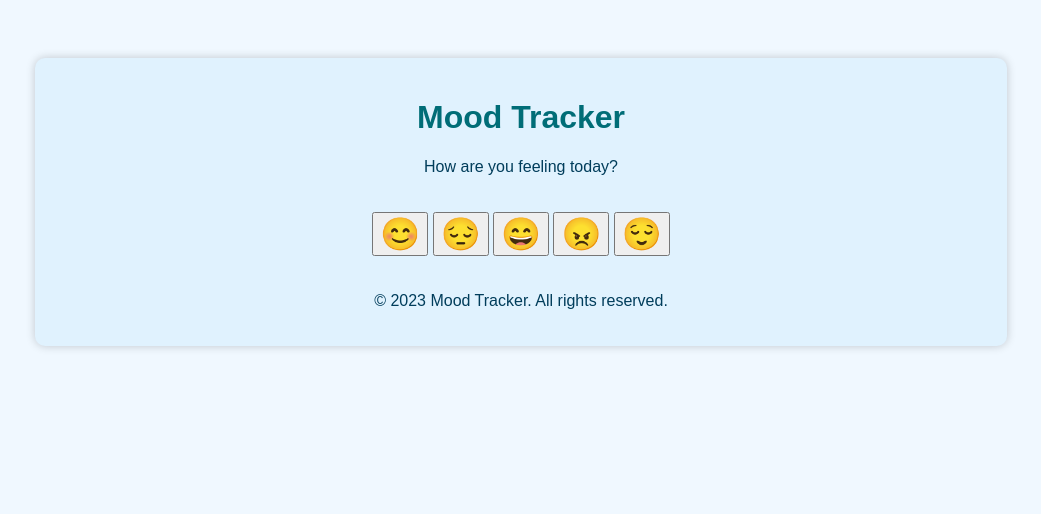
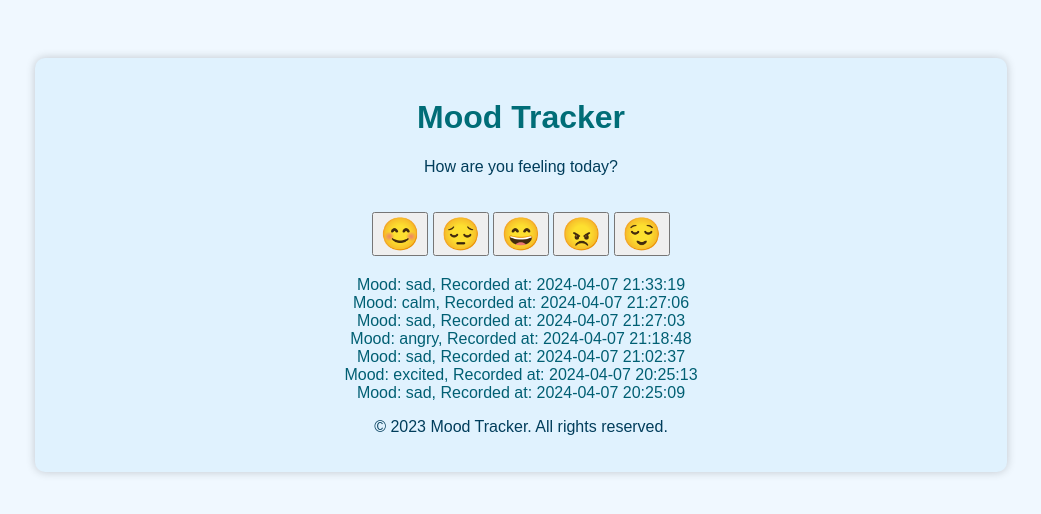
Before and after one commit to SATOSHIFNAKAMOTO/TherapyBuddyBackend, a Flask app: page / in a window 1280 px wide. Shown: the top 514 px of the page, without its empty margins (119-1160 px from the left). Run offline with Flask 2, Linux system fonts and the light colour scheme; data comes from the database, SQL or seed files in the repository; both versions use the stored data as it was after the commit.

Commit message:
added mood display

```diff
--- a/main.py
+++ b/main.py
@@ -48,6 +48,22 @@ def submit_mood():
     else:
         return jsonify({'status': 'error', 'message': 'Mood not provided'}), 400
 
+@app.route('/get_moods', methods=['GET'])
+def get_moods():
+    conn = sqlite3.connect(DATABASE)
+    conn.row_factory = sqlite3.Row  # This enables column access by name: row['column_name']
+    cursor = conn.cursor()
+
+    cursor.execute('SELECT * FROM moods ORDER BY timestamp DESC')
+    moods = cursor.fetchall()
+
+    # Convert the response to a list of dicts, which can be easily turned into JSON
+    moods_list = [dict(row) for row in moods]
+
+    conn.close()
+    return jsonify(moods_list)
+
+
 if __name__ == '__main__':
     init_db()
     app.run(debug=True)
--- a/static/js/mood.js
+++ b/static/js/mood.js
@@ -4,7 +4,7 @@ document.addEventListener('DOMContentLoaded', function () {
 
     moodButtons.forEach(button => {
         button.addEventListener('click', function () {
-            const mood = this.dataset.mood;  // 'data-mood' attribute value of clicked button
+            const mood = this.dataset.mood;
 
             fetch('/submit_mood', {
                 method: 'POST',
@@ -20,12 +20,33 @@ document.addEventListener('DOMContentLoaded', function () {
                 return response.json();
             })
             .then(data => {
-                console.log(data); // For debugging: log the data received from server
-                alert('Your mood has been recorded: ' + mood);  // Alert or modify the DOM as required
+                console.log(data);
+                alert('Your mood has been recorded: ' + mood);
+                updateMoodList(); // Refresh the display with the new entry
             })
             .catch((error) => {
                 console.error('There has been a problem with your fetch operation:', error);
             });
         });
     });
+
+    function updateMoodList() {
+        fetch('/get_moods')
+            .then(response => response.json())
+            .then(data => {
+                const moodList = document.getElementById('mood-list');
+                moodList.innerHTML = '';
+
+                data.forEach(moodEntry => {
+                    const moodItem = document.createElement('div');
+                    moodItem.textContent = `Mood: ${moodEntry.mood}, Recorded at: ${moodEntry.timestamp}`;
+                    moodList.appendChild(moodItem);
+                });
+            })
+            .catch((error) => {
+                console.error('Error fetching moods:', error);
+            });
+    }
+
+    updateMoodList(); // Retrieve and display moods on initial page load
 });
--- a/templates/index.html
+++ b/templates/index.html
@@ -4,7 +4,8 @@
     <meta charset="UTF-8">
     <meta name="viewport" content="width=device-width, initial-scale=1.0">
     <title>Mood Tracker</title>
-    <link rel="stylesheet" href="{{ url_for('static', filename='styles.css') }}">
+    <!-- Ensure the path to the CSS file is correct -->
+    <link rel="stylesheet" href="{{ url_for('static', filename='css/styles.css') }}">
 </head>
 <body>
     <div class="container">
@@ -14,27 +15,21 @@
         </header>
         <main>
             <div id="emoji-container">
-                <button class="emoji-button" data-mood="happy">
-                    <span role="img" aria-label="Happy Face">😊</span>
-                </button>
-                <button class="emoji-button" data-mood="sad">
-                    <span role="img" aria-label="Sad Face">😔</span>
-                </button>
-                <button class="emoji-button" data-mood="excited">
-                    <span role="img" aria-label="Excited Face">😄</span>
-                </button>
-                <button class="emoji-button" data-mood="angry">
-                    <span role="img" aria-label="Angry Face">😠</span>
-                </button>
-                <button class="emoji-button" data-mood="calm">
-                    <span role="img" aria-label="Calm Face">😌</span>
-                </button>
+                <!-- Your emoji buttons -->
+                <button class="emoji-button" data-mood="happy">😊</button>
+                <button class="emoji-button" data-mood="sad">😔</button>
+                <button class="emoji-button" data-mood="excited">😄</button>
+                <button class="emoji-button" data-mood="angry">😠</button>
+                <button class="emoji-button" data-mood="calm">😌</button>
             </div>
+            <!-- This is the new div where the moods will be listed -->
+            <div id="mood-list"></div>
         </main>
         <footer>
             <p>&copy; 2023 Mood Tracker. All rights reserved.</p>
         </footer>
     </div>
+    <!-- Ensure the path to the JavaScript file is correct -->
     <script src="{{ url_for('static', filename='js/mood.js') }}"></script>
 </body>
 </html>
```
Also changed, not shown: mood_tracker.db, static/css/styles.css (renamed from static/styles.css).
